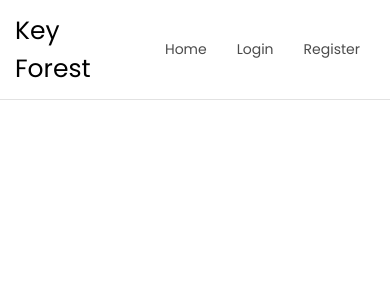
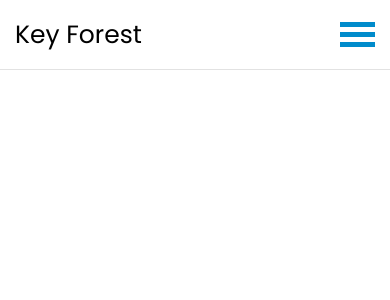
Before and after one commit to Tonyy18/keyforest, a Django app: page /market in a window 390 px wide. Shown: the top 300 px of the page. Run offline with Django 3.2, Linux system fonts and the light colour scheme; parts of the project's set-up code (start-up, migrations or seed data) failed here and were passed over.

Commit message:
Marketplace responsive navbar

```diff
--- a/project/models.py
+++ b/project/models.py
@@ -28,7 +28,7 @@ class User(AbstractBaseUser):
     first_name = models.TextField(null=False, max_length=30)
     last_name = models.TextField(null=False, max_length=30)
     password = models.TextField(null=False)
-    email = models.TextField(null=False, unique=True, max_length=100)
+    email = models.CharField(null=False, unique=True, max_length=100)
     image = models.ImageField(upload_to="users/", default="users/default.jpg", unique=False)
     organization = models.ForeignKey(Organization, null=True, on_delete=models.SET_NULL)
     USERNAME_FIELD = 'email'
--- a/project/settings.py
+++ b/project/settings.py
@@ -85,10 +85,10 @@ DATABASES = {
         'NAME': 'project',
         'ENGINE': 'django.db.backends.mysql',
         'USER': 'root',
-        'PASSWORD': '',
+        'PASSWORD': 'root',
     }
 }
-
+DEFAULT_AUTO_FIELD='django.db.models.AutoField'
 
 # Password validation
 # https://docs.djangoproject.com/en/3.1/ref/settings/#auth-password-validators
--- a/static/css/marketplace.css
+++ b/static/css/marketplace.css
@@ -1,13 +1,13 @@
 .navbar {
     border-bottom: 1px solid #E2E2E2;
-    height: 100px;
+    height: 70px;
 }
 .navbar .container {
     display: flex;
     align-items: center;
 }
 .navbar header {
-    padding-right: 10px;
+    padding-right: 15px;
 }
 .navbar header .logo {
     font-size: 25px;
@@ -17,18 +17,133 @@
     flex-grow: 1;
     display: flex;
 }
-.navbar .menu:first-child {
+.navbar .menu:nth-child(2) {
     flex-grow: 1;
 }
 .navbar .menu {
     display: flex;
     font-size: 0px;
+    align-items: center;
 }
 .navbar .menu li {
     display: block;
+    transition: background-color 0.3s;
+    -webkit-transition: background-color 0.3s;
+    -o-transition: background-color 0.3s;
+    -moz-transition: background-color 0.3s;
 }
 .navbar .menu li a {
     padding: 10px 15px;
+    display: block;
+}
+.navbar .menu li a:hover {
+    color: var(--darker-blue);
+}
+.navbar .menu li.search-menu-item {
+    flex-grow: 1;
+}
+.navbar .menu li.search-menu-item form {
+    padding: 5px 15px;
+}
+.navbar .menu li.search-menu-item input {
+    width: 100%;
+}
+.navbar .collapse header {
+    padding: 10px 15px;
+    text-align: center;
+    display: none;
+}
+.navbar .menu-toggle {
+    position: relative;
+	width: 35px;
+    border: none;
+	height: 25px;
+	display: inline-block;
+    background-color: white;
+    display: none;
+}
+.navbar .menu-toggle div {
+	transition: 0.3s;
+	-webkit-transition: 0.3s;
+	-o-transition: 0.3s;
+	-moz-transition: 0.3s;
+	background-color: #008BCB;
+	width: 100%;
+	height: 5px;
+	position: absolute;
+}
+.navbar .menu-toggle div:first-child {
+	bottom: 0px;
+}
+.navbar .menu-toggle div:nth-child(2) {
+	bottom: 10px;
+}
+.navbar .menu-toggle div:nth-child(3) {
+	bottom: 20px;
+}
+.navbar.open .menu-toggle div:first-child {
+	bottom: 10px;
+	transform: rotate(135deg);
+}
+.navbar.open .menu-toggle div:nth-child(2) {
+	opacity: 0;
+}
+.navbar.open .menu-toggle div:nth-child(3) {
+	bottom: 10px;
+	transform: rotate(-135deg);
+}
+
+@media(max-width: 768px) {
+    .navbar .container {
+        display: block;
+        height: 100%;
+    }
+    .navbar .container > header {
+        display: flex;
+        align-items: center;
+        height: 100%;
+        padding: 0px;
+    }
+    .navbar .container > header .logo {
+        flex-grow: 1;
+    }
+    .navbar .collapse {
+        display: block;
+        position: absolute;
+        width: 300px;
+        top: 0px;
+        left: -300px;
+        background-color: white;
+        border-right: 2px solid var(--blue);
+        height: 100%;
+        transition: left 0.3s;
+        -webkit-transition: left 0.3s;
+        -moz-transition: left 0.3s;
+        -o-transition: left 0.3s;
+    }
+    .navbar.open .collapse {
+        left: 0px;
+    }
+    .navbar .collapse header,
+    .navbar .menu-toggle {
+        display: block;
+    }
+    .navbar .menu {
+        display: block;
+    }
+    .navbar .menu li {
+        border-top: 1px solid var(--light-border);
+        padding: 10px 0;
+    }
+    .navbar .menu li:not(.search-menu-item):hover {
+        background-color: var(--blue);
+    }
+    .navbar .menu li a {
+        text-align: center;
+    }
+    .navbar .menu li:not(.search-menu-item):hover a {
+        color: white;
+    }
 }
 
 .app-thumb {
--- a/templates/marketplace/navbar.html
+++ b/templates/marketplace/navbar.html
@@ -2,17 +2,37 @@
 {% load static %}
 {% block b_head %}
 <link rel="stylesheet" type="text/css" href="{% static 'css/marketplace.css'%}">
+<script>
+$(function() {
+    $("#menu-toggle").click(function() {
+        $("#navbar").toggleClass("open");
+    })
+})
+</script>
 {% endblock %}
 {% block b_body %}
-<nav class="navbar">
+<nav class="navbar" id="navbar">
     <div class="container">
         <header>
             <a href="/" class="logo">Key Forest</a>
+            <button class="menu-toggle" id="menu-toggle">
+                <div></div>
+                <div></div>
+                <div></div>
+            </button>
         </header>
         <div class="collapse">
+            <header>
+                <a href="/" class="logo">Key Forest</a>
+            </header>
             <ul class="menu">
                 <li>
                     <a href="/">Home</a>
+                </li>
+                <li class="search-menu-item">
+                    <form>
+                        <input type="text" placeholder="Search" class="input input-default">
+                    </form>
                 </li>
             </ul>
             <ul class="menu menu-right">
```
